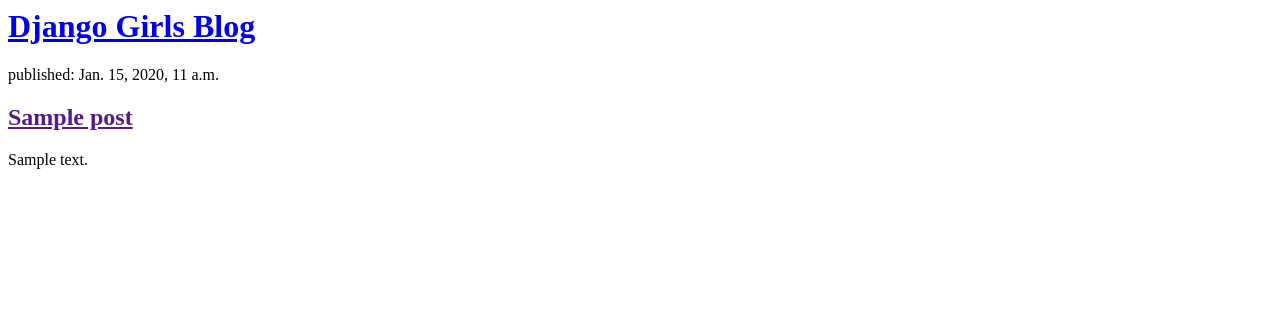
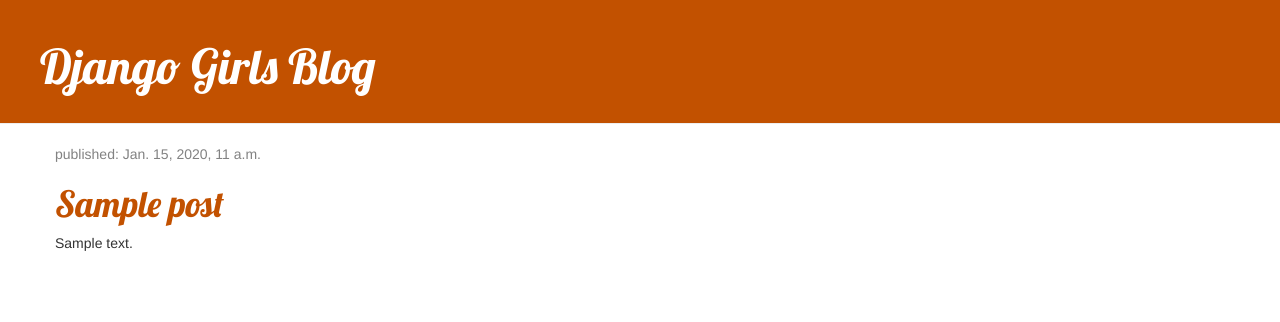
Before and after one commit to ursinak/my-first-blog, a Django app: template blog/templates/blog/post_list.html in a window 1280 px wide. Shown: the top 322 px of the page. Run offline with Django 3.2, Linux system fonts and the light colour scheme; the template is opened without the code that fills it: values that come from a table or form of the project are taken from there, others are empty; tables that the repository leaves empty hold one stand-in row (values such as "Sample post"); some libraries are stand-ins or nearby versions.

Commit message:
View und Template für Blogpost-Details sowie CSS für die Website hinzugefügt

```diff
--- /dev/null
+++ b/blog/static/css/blog.css
@@ -0,0 +1,56 @@
+h1 a, h2 a {
+    color: #C25100;
+    font-family: 'Lobster';
+}
+
+
+body {
+    padding-left: 15 px;
+}
+
+.page-header {
+    background-color: #C25100;
+    margin-top: 0;
+    padding: 20px 20px 20px 40px;
+}
+
+.page-header h1, .page-header h1 a, .page-header h1 a:visited, .page-header h1 a:active {
+    color: #ffffff;
+    font-size: 36pt;
+    text-decoration: none;
+}
+
+.content {
+    margin-left: 40px;
+}
+
+h1, h2, h3, h4 {
+    font-family: 'Lobster', cursive;
+}
+
+.date {
+    color: #828282;
+}
+
+.save {
+    float: right;
+}
+
+.post-form textarea, .post-form input {
+    width: 100%;
+}
+
+.top-menu, .top-menu:hover, .top-menu:visited {
+    color: #ffffff;
+    float: right;
+    font-size: 26pt;
+    margin-right: 20px;
+}
+
+.post {
+    margin-bottom: 70px;
+}
+
+.post h2 a, .post h2 a:visited {
+    color: #000000;
+}
--- /dev/null
+++ b/blog/templates/blog/base.html
@@ -0,0 +1,26 @@
+{% load static %}
+<html>
+
+<head>
+    <title>Django Girls blog</title>
+    <link rel="stylesheet" href="//maxcdn.bootstrapcdn.com/bootstrap/3.2.0/css/bootstrap.min.css">
+    <link rel="stylesheet" href="//maxcdn.bootstrapcdn.com/bootstrap/3.2.0/css/bootstrap-theme.min.css">
+    <link href='//fonts.googleapis.com/css?family=Lobster&subset=latin,latin-ext' rel='stylesheet' type='text/css'>
+    <link rel="stylesheet" href="{% static 'css/blog.css' %}">
+</head>
+
+<body>
+    <div class="page-header">
+        <h1><a href="/">Django Girls Blog</a></h1>
+    </div>
+    <div class="content container">
+        <div class="row">
+            <div class="col-md-8">
+                {% block content %}
+                {% endblock %}
+            </div>
+        </div>
+    </div>
+</body>
+
+</html>
--- a/blog/templates/blog/post_list.html
+++ b/blog/templates/blog/post_list.html
@@ -1,22 +1,34 @@
+{% extends 'blog/base.html' %}
+{% load static %}
+
 <html>
 
 <head>
-    <title>Ursinas Django Blog</title>
+    <title>Django Girls blog</title>
+    <link rel="stylesheet" href="//maxcdn.bootstrapcdn.com/bootstrap/3.2.0/css/bootstrap.min.css">
+    <link rel="stylesheet" href="//maxcdn.bootstrapcdn.com/bootstrap/3.2.0/css/bootstrap-theme.min.css">
+    <link href="//fonts.googleapis.com/css?family=Lobster&subset=latin,latin-ext" rel="stylesheet" type="text/css">
+
+    <link rel="stylesheet" href="{% static 'css/blog.css' %}">
 </head>
 
 <body>
-
-    <div>
+    <div class="page-header">
         <h1><a href="/">Django Girls Blog</a></h1>
     </div>
 
+
+    {% block content %}
     {% for post in posts %}
-    <div>
-        <p>published: {{post.published_date}}</p>
-        <h2><a href="">{{post.title}}</a></h2>
-        <p>{{post.text|linebreaksbr}}</p>
+    <div class="post">
+        <div class="date">
+            <p>published: {{ post.published_date }}</p>
+        </div>
+        <h1><a href="{% url 'post_detail' pk=post.pk %}">{{ post.title }}</a></h1>
+        <p>{{ post.text|linebreaksbr }}</p>
     </div>
     {% endfor %}
+    {% endblock %}
 
 
 
--- a/blog/urls.py
+++ b/blog/urls.py
@@ -3,4 +3,5 @@ from . import views
 
 urlpatterns = [
     path('', views.post_list, name='post_list'),
+    path('post/<int:pk>/', views.post_detail, name='post_detail'),
 ]
--- a/blog/views.py
+++ b/blog/views.py
@@ -1,9 +1,14 @@
 from django.shortcuts import render
 from django.utils import timezone
 from .models import Post
+from django.shortcuts import render, get_object_or_404
 
 # Create your views here.
 
 def post_list(request):
     posts = Post.objects.filter(published_date__lte=timezone.now()).order_by('published_date')
     return render(request, 'blog/post_list.html', {'posts': posts})
+
+def post_detail(request, pk):
+    post = get_object_or_404(Post, pk=pk)
+    return render(request, 'blog/post_detail.html', {'post': post})
```
Also changed, not shown: blog/templates/blog/post_detail.html (added, +13 -0 lines).
